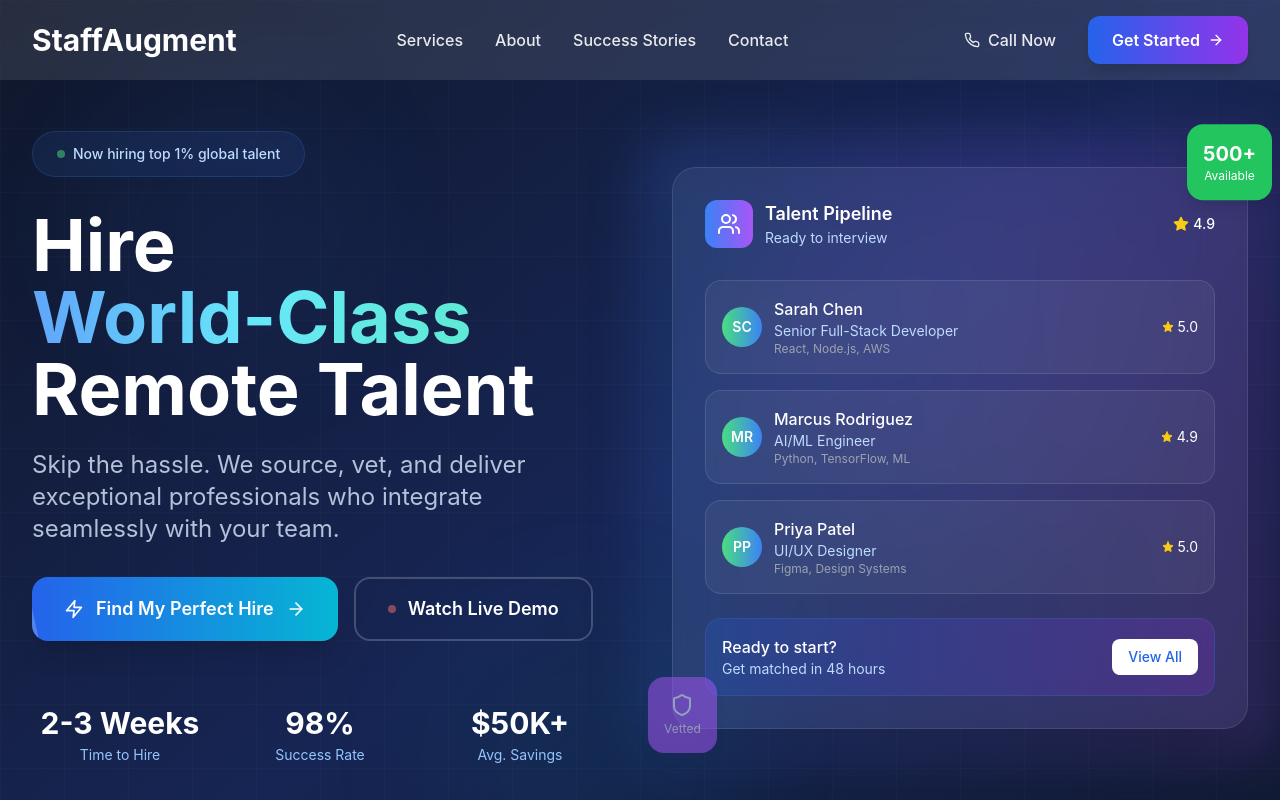
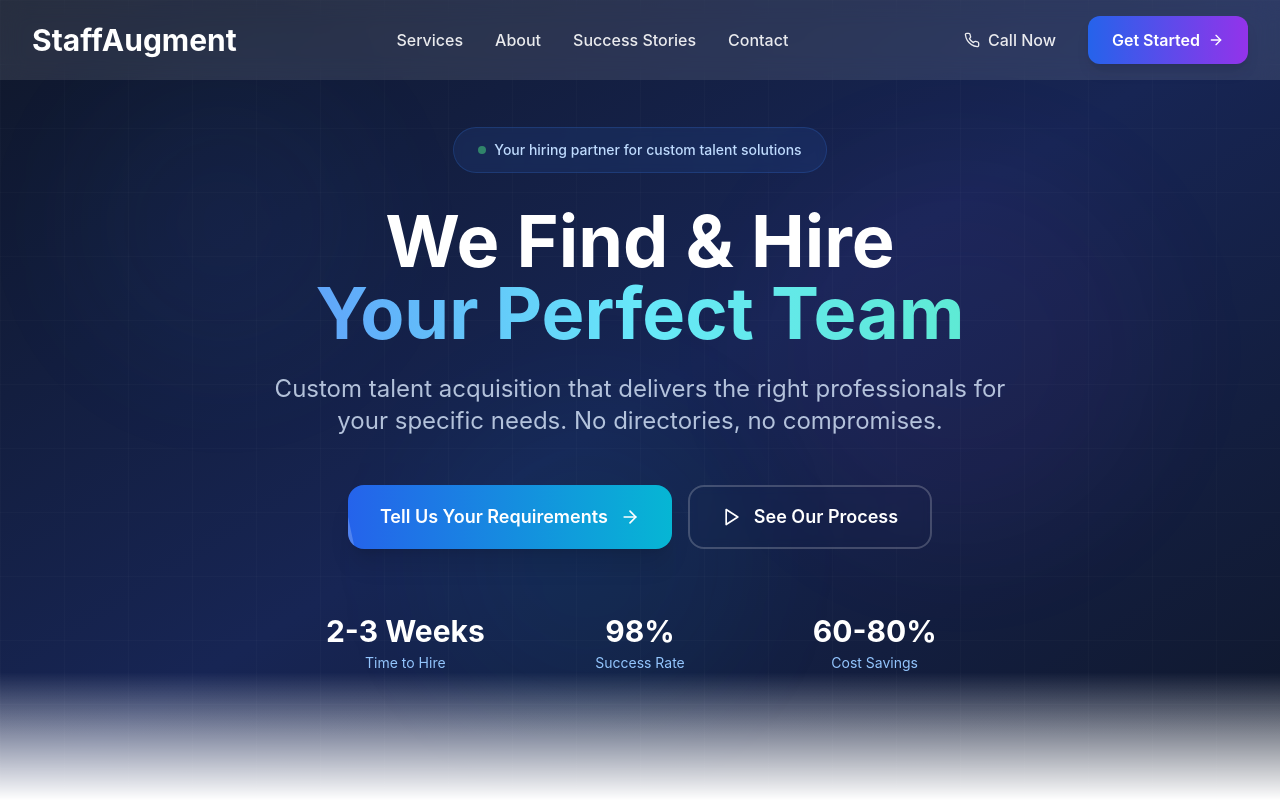
Before and after one commit to mahdyhasan/augmex-homepage, a React (Vite) app: page / in a window 1280 px wide. Shown: the top 800 px of the page. Built offline with nearby package versions, Linux system fonts and the light colour scheme.

Commit message:
Compact Hero section without directory references
cgen-ce281673ce0943d0980566daa854eebe

```diff
--- a/src/components/Hero.tsx
+++ b/src/components/Hero.tsx
@@ -1,9 +1,9 @@
 import React from 'react';
-import { ArrowRight, Star, Zap, Users, Shield } from 'lucide-react';
+import { ArrowRight, Play } from 'lucide-react';
 
 const Hero = () => {
   return (
-    <section className="relative min-h-screen bg-gradient-to-br from-slate-900 via-blue-950 to-slate-900 overflow-hidden">
+    <section className="relative h-screen flex items-center overflow-hidden bg-gradient-to-br from-slate-900 via-blue-950 to-slate-900">
       {/* Animated Background Elements */}
       <div className="absolute inset-0">
         {/* Floating orbs */}
@@ -16,56 +16,47 @@ const Hero = () => {
       </div>
 
       {/* Main Content */}
-      <div className="relative z-10 max-w-7xl mx-auto px-4 sm:px-6 lg:px-8 pt-32 pb-20">
-        <div className="grid lg:grid-cols-2 gap-16 items-center min-h-[80vh]">
-
-          {/* Left Column - Content */}
-          <div className="space-y-8">
+      <div className="relative z-10 max-w-7xl mx-auto px-4 sm:px-6 lg:px-8">
+        <div className="text-center max-w-4xl mx-auto">
           {/* Badge */}
-            <div className="inline-flex items-center gap-2 bg-blue-500/10 border border-blue-500/20 rounded-full px-6 py-3 backdrop-blur-sm">
+          <div className="inline-flex items-center gap-2 bg-blue-500/10 border border-blue-500/20 rounded-full px-6 py-3 backdrop-blur-sm mb-8">
             <div className="w-2 h-2 bg-green-400 rounded-full animate-pulse"></div>
-              <span className="text-blue-200 text-sm font-medium">Now hiring top 1% global talent</span>
+            <span className="text-blue-200 text-sm font-medium">Your hiring partner for custom talent solutions</span>
           </div>
 
           {/* Main Headline */}
-            <div className="space-y-6">
-              <h1 className="text-5xl md:text-6xl lg:text-7xl font-bold leading-tight">
-                <span className="text-white">Hire</span>
+          <h1 className="text-5xl md:text-6xl lg:text-7xl font-bold leading-tight mb-6">
+            <span className="text-white">We Find & Hire</span>
             <br />
             <span className="text-transparent bg-clip-text bg-gradient-to-r from-blue-400 via-cyan-300 to-teal-300">
-                  World-Class
+              Your Perfect Team
             </span>
-                <br />
-                <span className="text-white">Remote Talent</span>
           </h1>
 
-              <p className="text-xl md:text-2xl text-blue-100/80 max-w-2xl leading-relaxed">
-                Skip the hassle. We source, vet, and deliver exceptional professionals
-                who integrate seamlessly with your team.
+          <p className="text-xl md:text-2xl text-blue-100/80 max-w-3xl mx-auto leading-relaxed mb-12">
+            Custom talent acquisition that delivers the right professionals for your specific needs. No directories, no compromises.
           </p>
-            </div>
 
           {/* CTAs */}
-            <div className="flex flex-col sm:flex-row gap-4">
+          <div className="flex flex-col sm:flex-row gap-4 justify-center mb-16">
             <button className="group relative bg-gradient-to-r from-blue-600 to-cyan-500 hover:from-blue-700 hover:to-cyan-600 text-white px-8 py-4 rounded-2xl font-semibold text-lg transition-all duration-300 transform hover:scale-105 shadow-xl hover:shadow-2xl overflow-hidden">
               <div className="absolute inset-0 bg-white/20 translate-x-[-100%] group-hover:translate-x-[100%] transition-transform duration-700 skew-x-12"></div>
               <div className="relative flex items-center gap-3">
-                  <Zap className="w-5 h-5" />
-                  Find My Perfect Hire
+                Tell Us Your Requirements
                 <ArrowRight className="w-5 h-5 group-hover:translate-x-1 transition-transform" />
               </div>
             </button>
 
             <button className="group border-2 border-white/20 text-white px-8 py-4 rounded-2xl font-semibold text-lg hover:bg-white/10 transition-all duration-300 backdrop-blur-sm">
               <div className="flex items-center gap-3">
-                  <div className="w-2 h-2 bg-red-400 rounded-full animate-pulse"></div>
-                  Watch Live Demo
+                <Play className="w-5 h-5" />
+                See Our Process
               </div>
             </button>
           </div>
 
           {/* Trust Indicators */}
-            <div className="grid grid-cols-3 gap-6 pt-8">
+          <div className="grid grid-cols-3 gap-8 max-w-2xl mx-auto">
             <div className="text-center">
               <div className="text-3xl font-bold text-white mb-1">2-3 Weeks</div>
               <div className="text-blue-300 text-sm">Time to Hire</div>
@@ -75,102 +66,9 @@ const Hero = () => {
               <div className="text-blue-300 text-sm">Success Rate</div>
             </div>
             <div className="text-center">
-                <div className="text-3xl font-bold text-white mb-1">$50K+</div>
-                <div className="text-blue-300 text-sm">Avg. Savings</div>
+              <div className="text-3xl font-bold text-white mb-1">60-80%</div>
+              <div className="text-blue-300 text-sm">Cost Savings</div>
             </div>
-            </div>
-          </div>
-
-          {/* Right Column - Interactive Visual */}
-          <div className="relative">
-            {/* Main Card */}
-            <div className="relative bg-white/5 backdrop-blur-xl border border-white/10 rounded-3xl p-8 shadow-2xl">
-              {/* Header */}
-              <div className="flex items-center justify-between mb-8">
-                <div className="flex items-center gap-3">
-                  <div className="w-12 h-12 bg-gradient-to-r from-blue-500 to-purple-500 rounded-xl flex items-center justify-center">
-                    <Users className="w-6 h-6 text-white" />
-                  </div>
-                  <div>
-                    <h3 className="text-white font-semibold text-lg">Talent Pipeline</h3>
-                    <p className="text-blue-200 text-sm">Ready to interview</p>
-                  </div>
-                </div>
-                <div className="flex items-center gap-1">
-                  <Star className="w-4 h-4 text-yellow-400 fill-current" />
-                  <span className="text-white text-sm font-medium">4.9</span>
-                </div>
-              </div>
-
-              {/* Talent Cards */}
-              <div className="space-y-4">
-                {[
-                  { name: 'Sarah Chen', role: 'Senior Full-Stack Developer', rating: '5.0', skills: 'React, Node.js, AWS' },
-                  { name: 'Marcus Rodriguez', role: 'AI/ML Engineer', rating: '4.9', skills: 'Python, TensorFlow, ML' },
-                  { name: 'Priya Patel', role: 'UI/UX Designer', rating: '5.0', skills: 'Figma, Design Systems' }
-                ].map((talent, index) => (
-                  <div key={index} className="bg-white/5 rounded-2xl p-4 border border-white/10 hover:bg-white/10 transition-colors">
-                    <div className="flex items-center justify-between">
-                      <div className="flex items-center gap-3">
-                        <div className="w-10 h-10 bg-gradient-to-r from-green-400 to-blue-500 rounded-full flex items-center justify-center text-white font-semibold text-sm">
-                          {talent.name.split(' ').map(n => n[0]).join('')}
-                        </div>
-                        <div>
-                          <div className="text-white font-medium">{talent.name}</div>
-                          <div className="text-blue-200 text-sm">{talent.role}</div>
-                          <div className="text-gray-400 text-xs">{talent.skills}</div>
-                        </div>
-                      </div>
-                      <div className="flex items-center gap-1">
-                        <Star className="w-3 h-3 text-yellow-400 fill-current" />
-                        <span className="text-white text-sm">{talent.rating}</span>
-                      </div>
-                    </div>
-                  </div>
-                ))}
-              </div>
-
-              {/* Bottom Action */}
-              <div className="mt-6 p-4 bg-gradient-to-r from-blue-600/20 to-purple-600/20 rounded-2xl border border-blue-500/20">
-                <div className="flex items-center justify-between">
-                  <div>
-                    <div className="text-white font-medium">Ready to start?</div>
-                    <div className="text-blue-200 text-sm">Get matched in 48 hours</div>
-                  </div>
-                  <button className="bg-white text-blue-600 px-4 py-2 rounded-lg font-medium text-sm hover:bg-gray-100 transition-colors">
-                    View All
-                  </button>
-                </div>
-              </div>
-            </div>
-
-            {/* Floating Elements */}
-            <div className="absolute -top-6 -right-6 bg-green-500 rounded-2xl p-4 shadow-lg animate-bounce">
-              <div className="text-white text-center">
-                <div className="text-xl font-bold">500+</div>
-                <div className="text-xs">Available</div>
-              </div>
-            </div>
-
-            <div className="absolute -bottom-6 -left-6 bg-purple-500 rounded-2xl p-4 shadow-lg animate-pulse">
-              <div className="text-white text-center">
-                <Shield className="w-6 h-6 mx-auto mb-1" />
-                <div className="text-xs">Vetted</div>
-              </div>
-            </div>
-
-            {/* Background Glow */}
-            <div className="absolute inset-0 bg-gradient-to-r from-blue-500/20 to-purple-500/20 rounded-3xl blur-xl -z-10 transform scale-110"></div>
-          </div>
-        </div>
-
-        {/* Bottom Section */}
-        <div className="mt-20 text-center">
-          <p className="text-blue-300/60 text-sm mb-6">Trusted by industry leaders</p>
-          <div className="flex flex-wrap justify-center items-center gap-8 opacity-40">
-            {['TechCorp', 'InnovateAI', 'DataFlow', 'CloudScale', 'NextGen'].map((company, index) => (
-              <div key={index} className="text-white/60 font-medium text-lg">{company}</div>
-            ))}
           </div>
         </div>
       </div>
```
Lines whose indentation alone changed are shown as unchanged.
